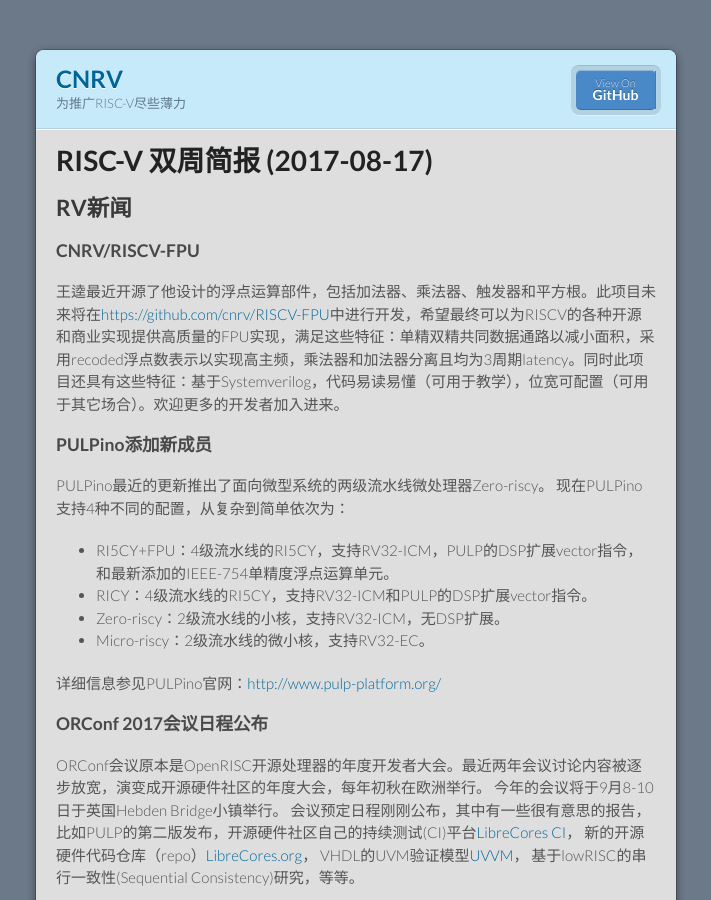
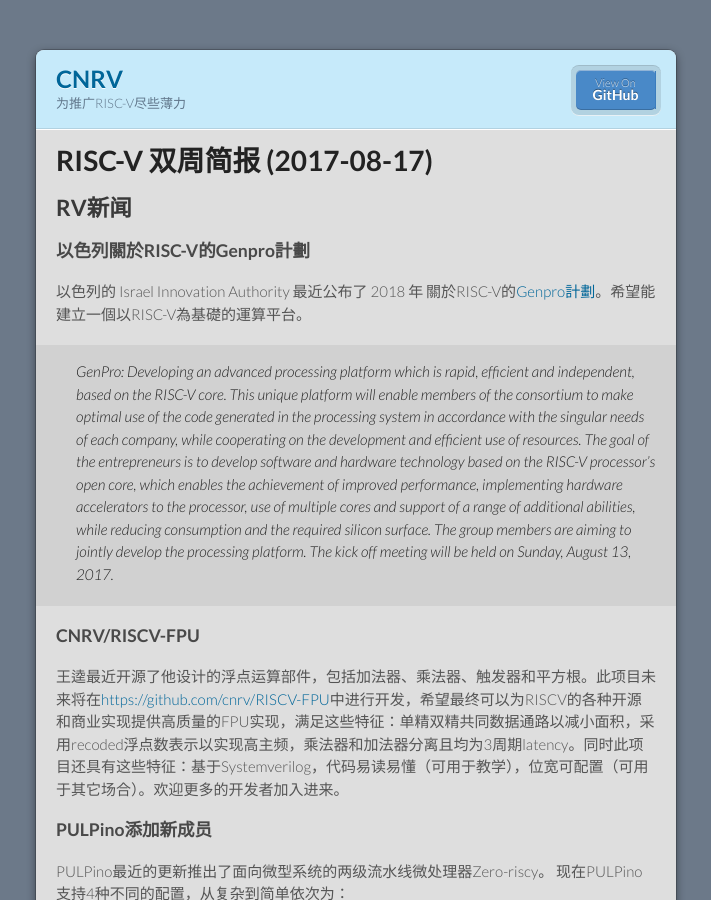
Before and after one commit to cnrv/home, a Jekyll site: the page built from bi-week-rpts/2017-08-17.md, in a window 1280 px wide and 900 px high. Shown: the whole window, without its empty margins (284-995 px from the left). Built offline with Jekyll 4.4.1, drawn with Linux system fonts in a browser that asks for light colours; Markdown is read by kramdown in place of the engine named in the settings; our own code applies the rules of GitHub Pages for plain Markdown files.

Commit message:
Add news about Israel

```diff
--- a/bi-week-rpts/2017-08-17.md
+++ b/bi-week-rpts/2017-08-17.md
@@ -5,6 +5,10 @@
 # RISC-V 双周简报 (2017-08-17)
 
 ## RV新闻
+
+### 以色列關於RISC-V的Genpro計劃
+以色列的 Israel Innovation Authority 最近公布了 2018 年 關於RISC-V的[Genpro計劃](http://www.jewishpress.com/news/on-campus/2018-israeli-technological-innovation-consortia-launch-underway/2017/08/02/)。希望能建立一個以RISC-V為基礎的運算平台。
+>GenPro: Developing an advanced processing platform which is rapid, efficient and independent, based on the RISC-V core. This unique platform will enable members of the consortium to make optimal use of the code generated in the processing system in accordance with the singular needs of each company, while cooperating on the development and efficient use of resources. The goal of the entrepreneurs is to develop software and hardware technology based on the RISC-V processor’s open core, which enables the achievement of improved performance, implementing hardware accelerators to the processor, use of multiple cores and support of a range of additional abilities, while reducing consumption and the required silicon surface. The group members are aiming to jointly develop the processing platform. The kick off meeting will be held on Sunday, August 13, 2017.
 
 ### CNRV/RISCV-FPU
 
```
